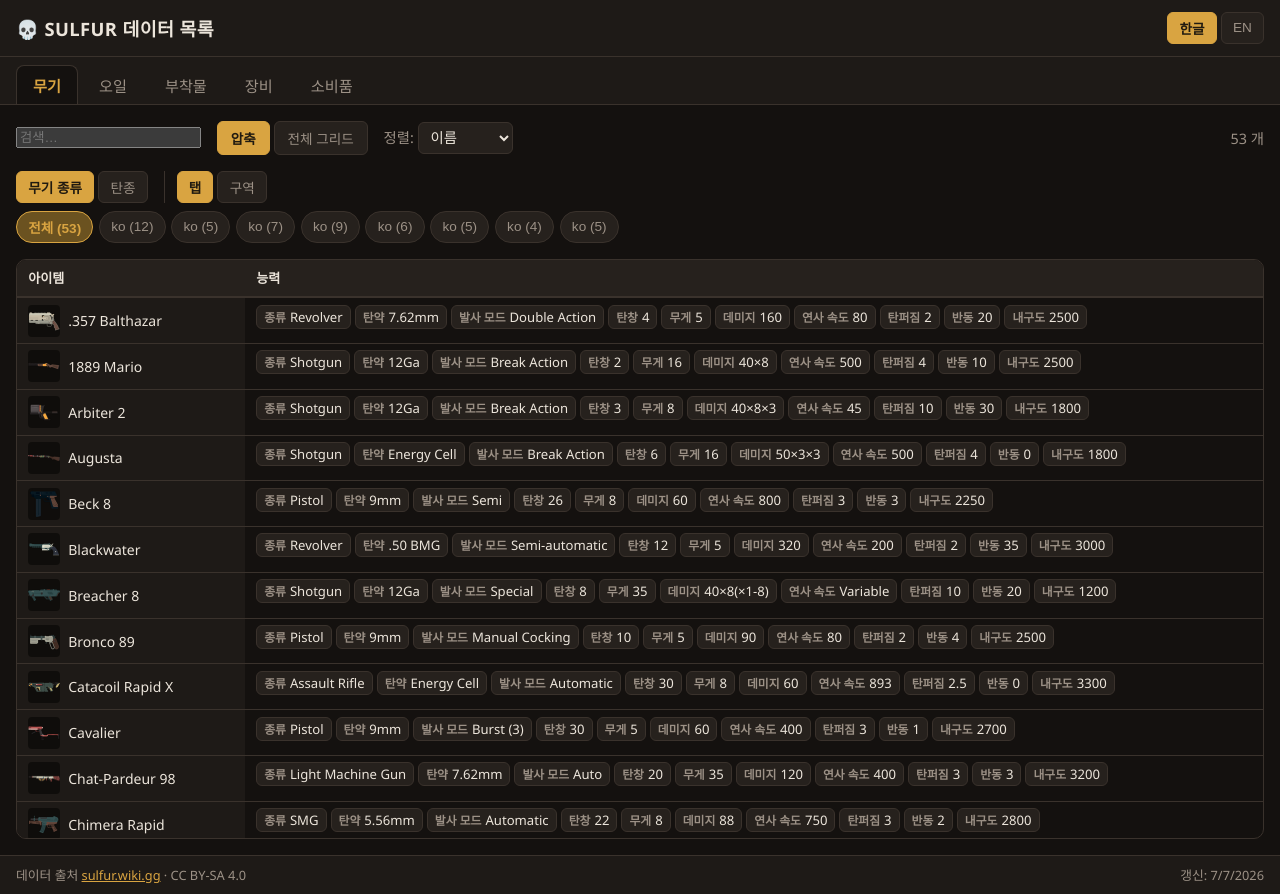
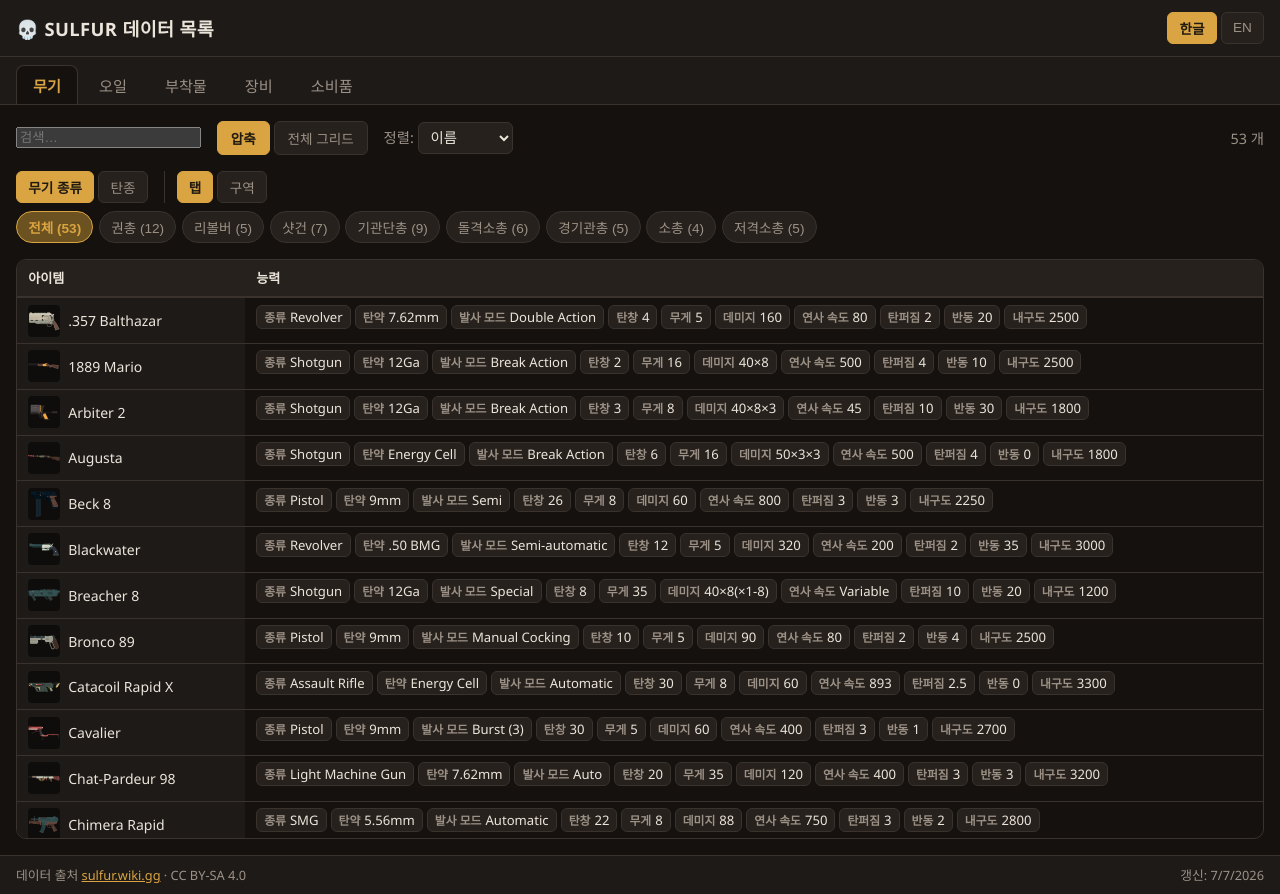
Before and after one commit to YunJonghwan/sulfur-wiki-list, a React (Vite) app: page / in a window 1280 px wide. Built offline with nearby package versions, Linux system fonts and the light colour scheme.

Commit message:
데이터 테이블 기능 개선: 그룹 필터링 로직 최적화 및 그룹 레이블 추가

```diff
--- a/src/components/DataTable.jsx
+++ b/src/components/DataTable.jsx
@@ -130,9 +130,15 @@ export default function DataTable({ data, lang }) {
 
   const groupOf = (it) => (currentAxis ? it.groups?.[currentAxis.key] : undefined)
 
+  // Whether an item belongs to a group value (supports multi-membership axes).
+  const hasGroup = (it, value) => {
+    const g = groupOf(it)
+    return Array.isArray(g) ? g.includes(value) : g === value
+  }
+
   const tabItems = useMemo(() => {
     if (subMode !== 'tabs' || !selectedGroup) return sortedBase
-    return sortedBase.filter((it) => groupOf(it) === selectedGroup)
+    return sortedBase.filter((it) => hasGroup(it, selectedGroup))
   }, [sortedBase, subMode, selectedGroup, currentAxis])
 
   // Groups present in the current (filtered) data, preserving axis order.
@@ -141,11 +147,12 @@ export default function DataTable({ data, lang }) {
     const counts = new Map()
     for (const it of sortedBase) {
       const g = groupOf(it)
-      if (g) counts.set(g, (counts.get(g) || 0) + 1)
+      const vals = Array.isArray(g) ? g : g ? [g] : []
+      for (const v of vals) counts.set(v, (counts.get(v) || 0) + 1)
     }
     return currentAxis.values
       .filter((v) => counts.has(v.value))
-      .map((v) => ({ value: v.value, count: counts.get(v.value) }))
+      .map((v) => ({ value: v.value, label: v.label, count: counts.get(v.value) }))
   }, [currentAxis, sortedBase])
 
   function toggleGridSort(key) {
@@ -380,7 +387,7 @@ export default function DataTable({ data, lang }) {
                   className={selectedGroup === g.value ? 'pill active' : 'pill'}
                   onClick={() => setSelectedGroup(g.value)}
                 >
-                  {groupLabel(g.value, lang)} ({g.count})
+                  {groupLabel(g.value, g.label, lang)} ({g.count})
                 </button>
               ))}
             </div>
@@ -393,10 +400,11 @@ export default function DataTable({ data, lang }) {
           {presentGroups.map((g) => (
             <section key={g.value} className="group-section">
               <h3 className="group-heading">
-                {groupLabel(g.value, lang)} <span className="g-count">({g.count})</span>
+                {groupLabel(g.value, g.label, lang)}{' '}
+                <span className="g-count">({g.count})</span>
               </h3>
               <div className="table-scroll">
-                {renderTable(sortedBase.filter((it) => groupOf(it) === g.value))}
+                {renderTable(sortedBase.filter((it) => hasGroup(it, g.value)))}
               </div>
             </section>
           ))}
```
